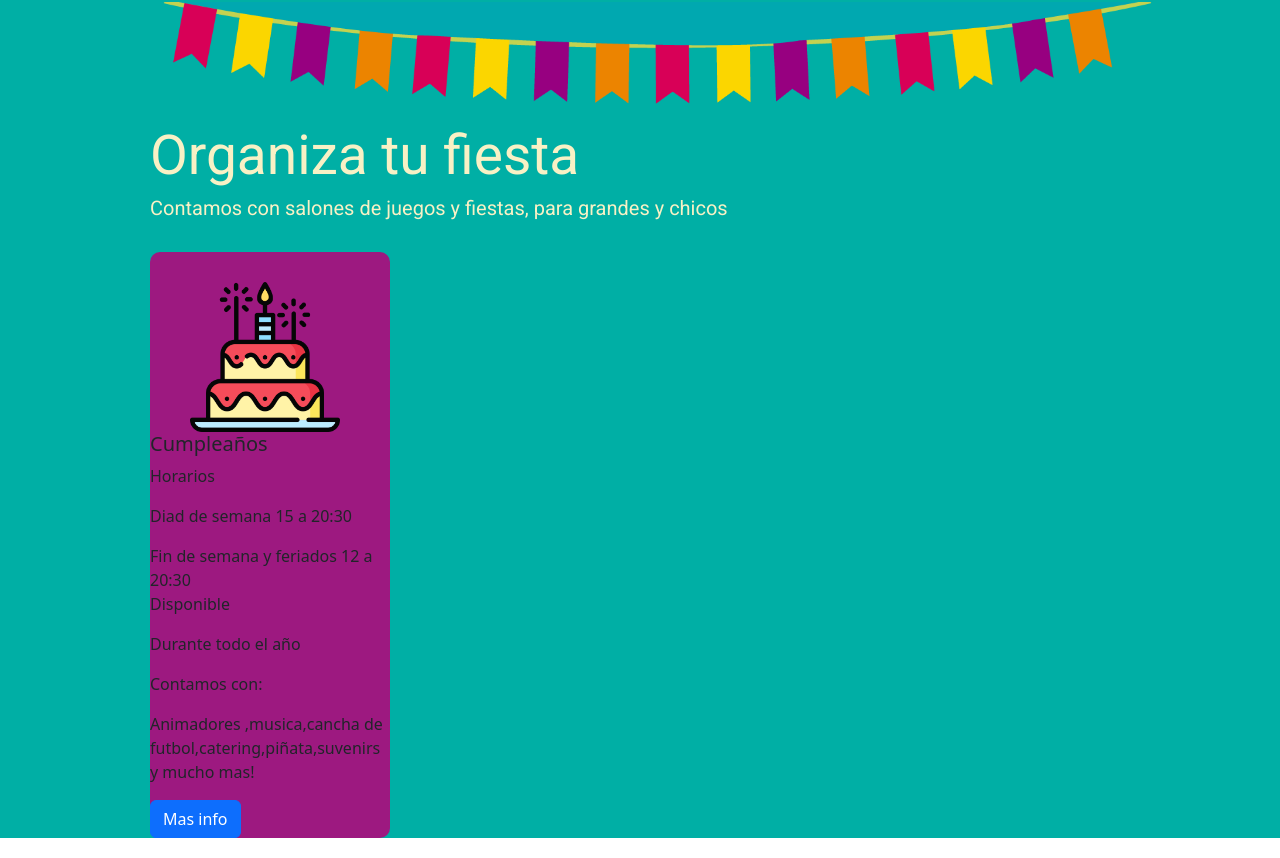
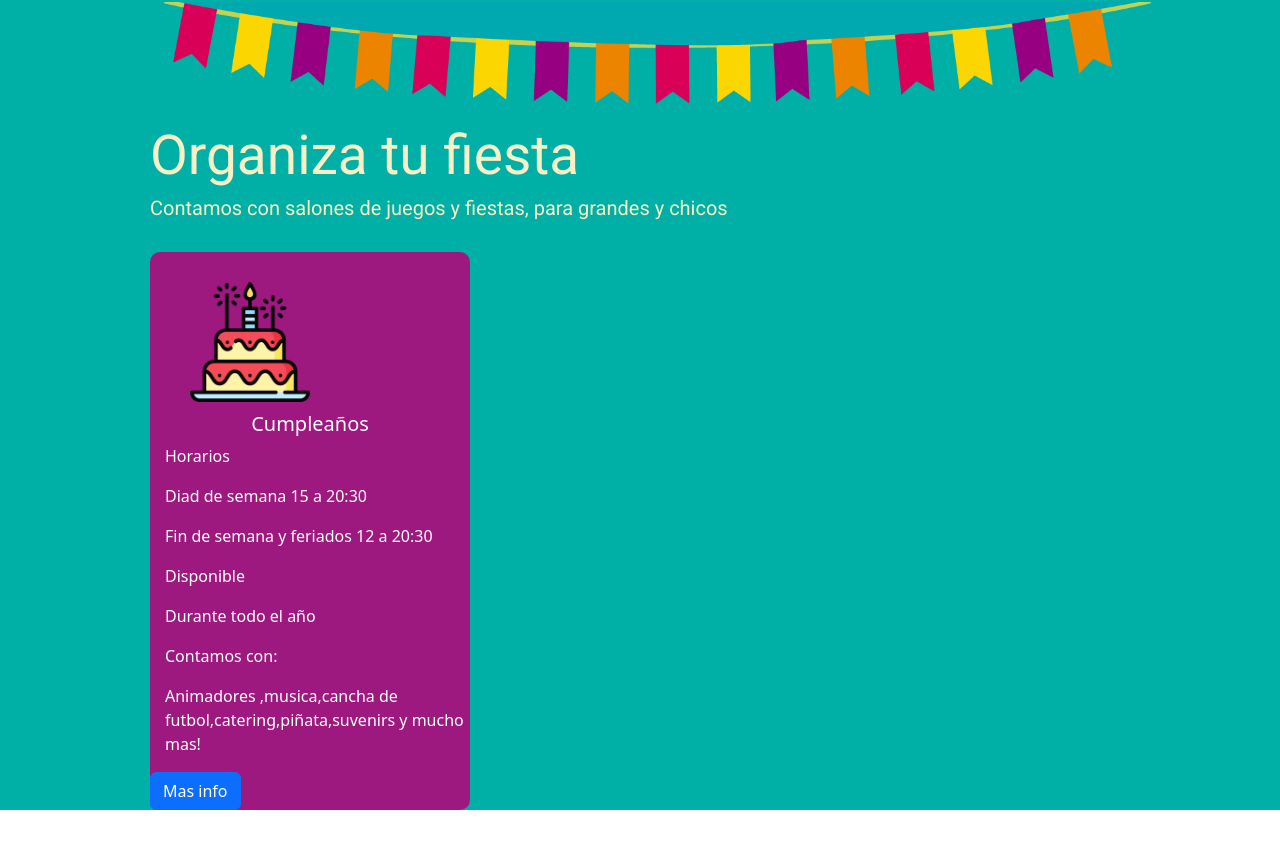
Before and after one commit to tomasgutierrez258/repo_pelotero, a plain HTML site: page index.html in a window 1280 px wide. Shown: the part 2041-2899 px from the top of the page. Drawn offline with nearby package versions, Linux system fonts and the light colour scheme.

Commit message:
nuevos cambios

```diff
--- a/index.html
+++ b/index.html
@@ -112,18 +112,18 @@
    <h1>Organiza tu fiesta</h1>
    <h3>Contamos con salones de juegos y fiestas, para grandes y chicos</h3><br>
 
-   <div class="card-cumpleaños" style="width: 15rem; ">
-    <img src="img/cumple.png" class="card-img-top" alt="pelotero" width="200px">
+   <div class="card-cumpleaños" style="width: 20rem; ">
+    <img src="img/cumple.png" class="card-img-top" alt="pelotero" >
     <div class="card-body">
-      <h5 class="card-body">Cumpleaños</h5>
+      <h5 class="card-body-cumple">Cumpleaños</h5>
     </div>
-    <p>Horarios</p>
-    <p>Diad de semana 15 a 20:30</p>
-    Fin de semana y feriados 12 a 20:30
-    <p>Disponible</p>
-    <p>Durante todo el año</p>
-    <p>Contamos con:</p>
-    <p>Animadores ,musica,cancha de futbol,catering,piñata,suvenirs y mucho mas!</p>
+    <p style="color:white;padding-left: 15px;">Horarios</p>
+    <p style="color:white;padding-left: 15px;">Diad de semana 15 a 20:30</p>
+    <p style="color:white;padding-left: 15px;">Fin de semana y feriados 12 a 20:30</p>
+    <p style="color:white;padding-left: 15px;">Disponible</p>
+    <p style="color:white;padding-left: 15px;">Durante todo el año</p>
+    <p style="color:white;padding-left: 15px;">Contamos con:</p>
+    <p style="color:white;padding-left: 15px;">Animadores ,musica,cancha de futbol,catering,piñata,suvenirs y mucho mas!</p>
     <div class="card-body">
       <button type="button" class="btn btn-primary" data-bs-toggle="button">Mas info</button>
     </div>
@@ -132,10 +132,8 @@
     </div>
   </div>
 
-
-
     </section>
-
+<br><br>
 
 
 
--- a/style.css
+++ b/style.css
@@ -237,8 +237,14 @@ p.parrafo1{
   background: #9D1980;
   margin-left: 150px;
   border-radius: 10px;
+
 }
 .card-img-top{
-  width: 150px;
+  width: 120px;
   margin-left: 40px;
 }
+.card-body-cumple{
+  color: white;
+  text-align: center;
+  padding-top: 10px;
+}
```
